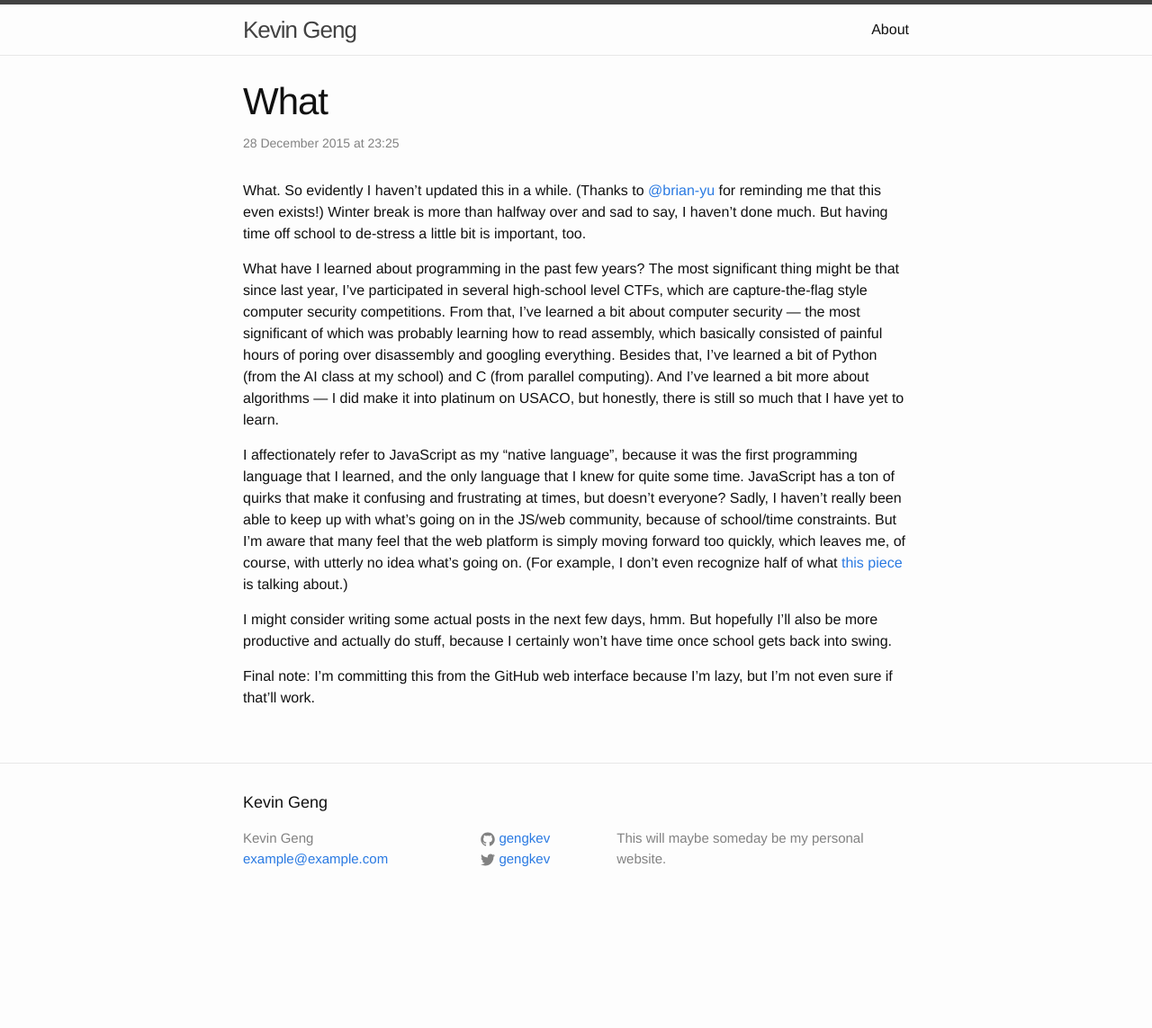
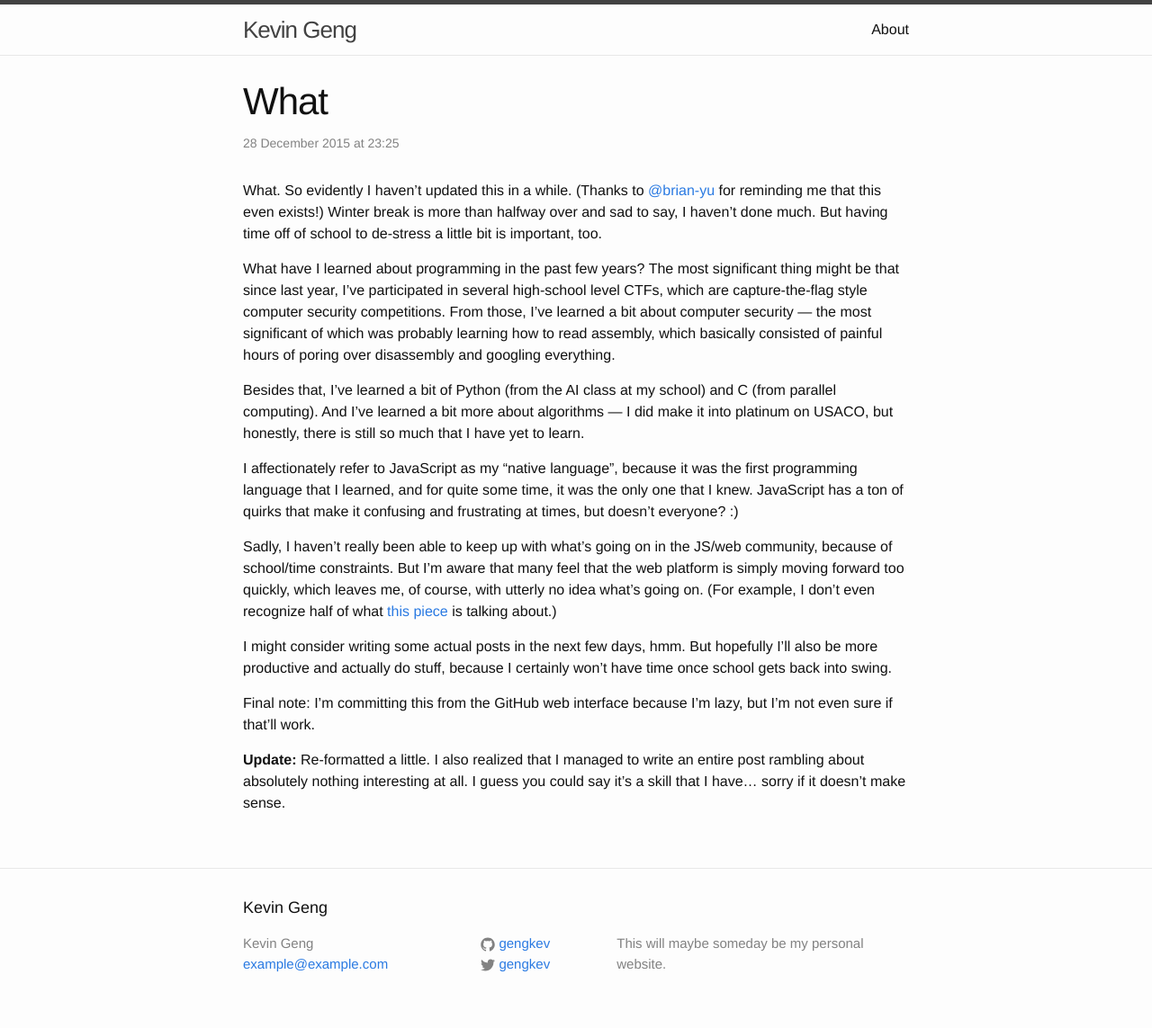
Before and after one commit to gengkev/gengkev.github.io, a Jekyll site: the page built from _posts/2015-12-28-what.md, in a window 1280 px wide. Shown: the whole page at 90% size. Built offline with Jekyll 4.4.1, drawn with Linux system fonts in a browser that asks for light colours; before the commit the page ends 1026 px from its top, so only the background shows below that.

Commit message:
Update 2015-12-28-what.md

```diff
--- a/_posts/2015-12-28-what.md
+++ b/_posts/2015-12-28-what.md
@@ -4,25 +4,33 @@
 date:   2015-12-28 23:25:00 -05:00
 categories:
 ---
-What. So evidently I haven't updated this in a while. (Thanks to [@brian-yu](https://github.com/brian-yu) for reminding me that
-this even exists!) Winter break is more than halfway over and sad to say, I haven't done much. But having time off school to
-de-stress a little bit is important, too.
 
-What have I learned about programming in the past few years? The most significant thing might be that since last year, I've
-participated in several high-school level CTFs, which are capture-the-flag style computer security competitions. From that, I've
-learned a bit about computer security — the most significant of which was probably learning how to read assembly, which basically
-consisted of painful hours of poring over disassembly and googling everything. Besides that, I've learned a bit of Python (from
-the AI class at my school) and C (from parallel computing). And I've learned a bit more about algorithms — I did make it into
-platinum on USACO, but honestly, there is still so much that I have yet to learn.
+What. So evidently I haven't updated this in a while. (Thanks to [@brian-yu](https://github.com/brian-yu) for reminding
+me that this even exists!) Winter break is more than halfway over and sad to say, I haven't done much. But having time
+off of school to de-stress a little bit is important, too.
 
-I affectionately refer to JavaScript as my "native language", because it was the first programming language that I learned, and
-the only language that I knew for quite some time. JavaScript has a ton of quirks that make it confusing and frustrating at
-times, but doesn't everyone? Sadly, I haven't really been able to keep up with what's going on in the JS/web community, because
-of school/time constraints. But I'm aware that many feel that the web platform is simply moving forward too quickly, which leaves
-me, of course, with utterly no idea what's going on. (For example, I don't even recognize half of what
+What have I learned about programming in the past few years? The most significant thing might be that since last year,
+I've participated in several high-school level CTFs, which are capture-the-flag style computer security competitions.
+From those, I've learned a bit about computer security — the most significant of which was probably learning how to read
+assembly, which basically consisted of painful hours of poring over disassembly and googling everything.
+
+Besides that, I've learned a bit of Python (from the AI class at my school) and C (from parallel computing). And I've
+learned a bit more about algorithms — I did make it into platinum on USACO, but honestly, there is still so much that I
+have yet to learn.
+
+I affectionately refer to JavaScript as my "native language", because it was the first programming language that I
+learned, and for quite some time, it was the only one that I knew. JavaScript has a ton of quirks that make it confusing
+and frustrating at times, but doesn't everyone? :)
+
+Sadly, I haven't really been able to keep up with what's going on in the JS/web community, because of school/time
+constraints. But I'm aware that many feel that the web platform is simply moving forward too quickly, which leaves me,
+of course, with utterly no idea what's going on. (For example, I don't even recognize half of what
 [this piece](https://medium.com/@matthiasak/state-of-the-union-js-d664bdbffd14) is talking about.)
 
-I might consider writing some actual posts in the next few days, hmm. But hopefully I'll also be more productive and actually do
-stuff, because I certainly won't have time once school gets back into swing.
+I might consider writing some actual posts in the next few days, hmm. But hopefully I'll also be more productive and
+actually do stuff, because I certainly won't have time once school gets back into swing.
 
 Final note: I'm committing this from the GitHub web interface because I'm lazy, but I'm not even sure if that'll work.
+
+**Update:** Re-formatted a little. I also realized that I managed to write an entire post rambling about absolutely
+nothing interesting at all. I guess you could say it's a skill that I have... sorry if it doesn't make sense.
```
